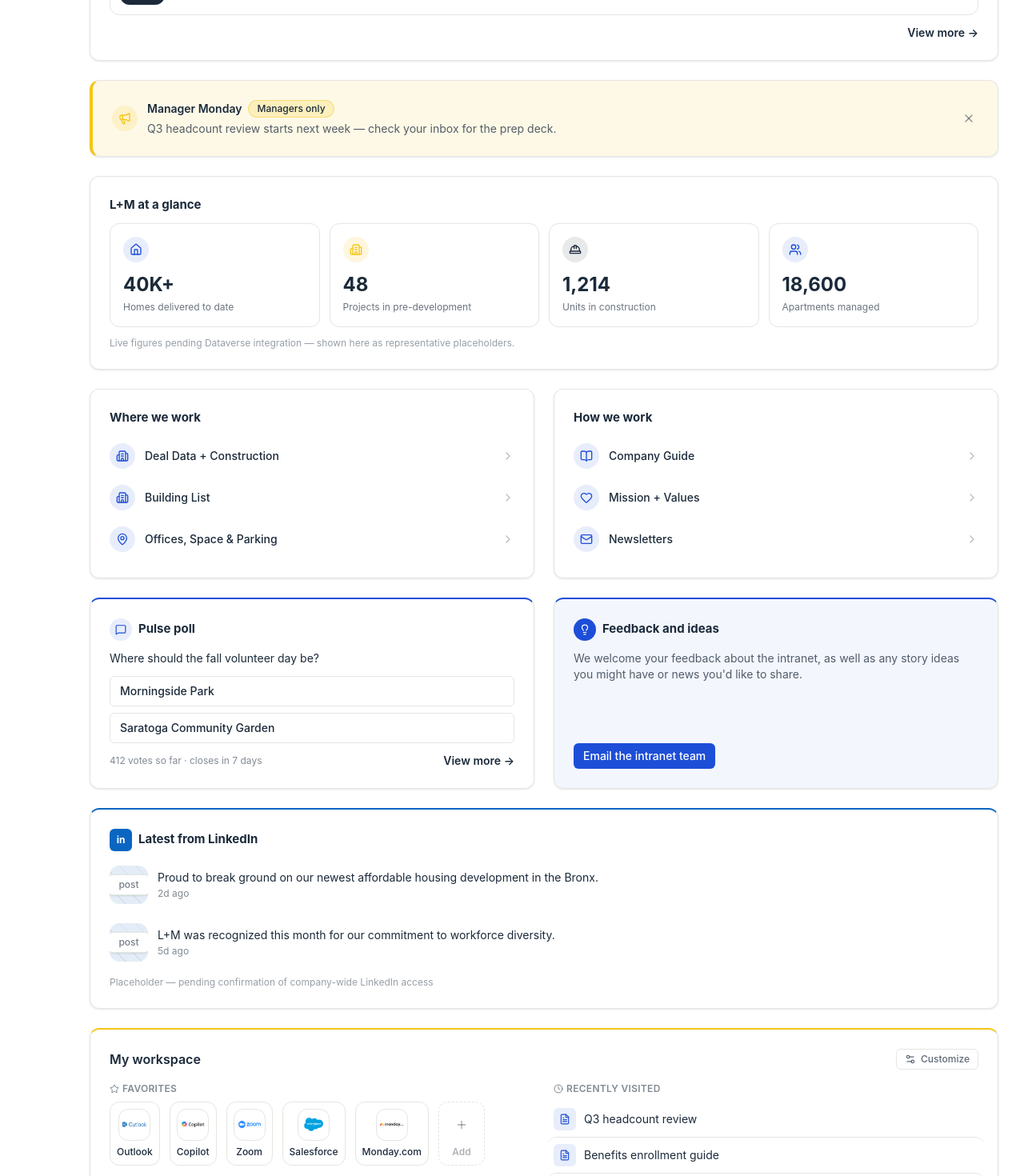
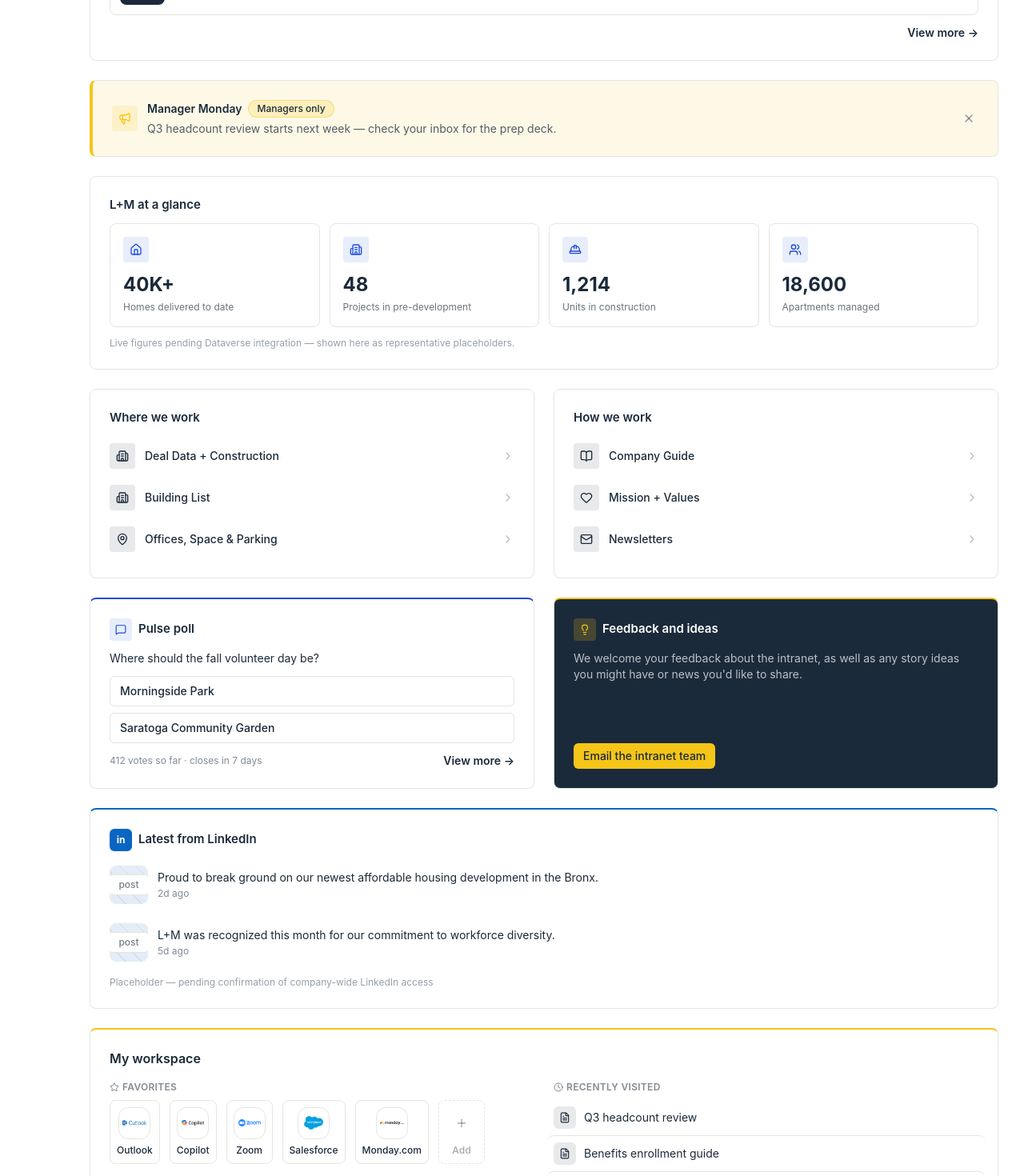
Before and after one commit to BriqBI-Devs/cornerstone-fe-staging, a React (Vite) app: page / in a window 1280 px wide. Shown: the part 1220-2690 px from the top of the page at 80% size. Built offline with nearby package versions, Linux system fonts and the light colour scheme.

Commit message:
Refactor UI components: update Card and SectionHeading styles, enhance CustomizableWorkspace layout, improve FeedbackAndIdeas and UpcomingEvents sections, adjust HowWeWork and WhereWeWork link styles, modify KPICards themes, and refine LinkedInFeed and SocialRow text styles.

```diff
--- a/src/components/ui/Card.tsx
+++ b/src/components/ui/Card.tsx
@@ -5,7 +5,7 @@ export function Card({ className, ...props }: HTMLAttributes<HTMLDivElement>) {
   return (
     <div
       className={cn(
-        "rounded-card border border-border bg-surface p-4 shadow-card md:p-6",
+        "rounded-card border border-border bg-surface p-4 md:p-6",
         className,
       )}
       {...props}
--- a/src/components/ui/SectionHeading.tsx
+++ b/src/components/ui/SectionHeading.tsx
@@ -9,7 +9,7 @@ export function SectionHeading({
 }) {
   return (
     <div className="mb-3 flex items-center justify-between">
-      <h2 className="text-[15px] font-bold text-brand-navy">{title}</h2>
+      <h2 className="text-[15px] font-semibold text-brand-navy">{title}</h2>
       {action}
     </div>
   );
--- a/src/features/home/CustomizableWorkspace.tsx
+++ b/src/features/home/CustomizableWorkspace.tsx
@@ -1,4 +1,4 @@
-import { Clock, FileText, Plus, Settings2, Star } from "lucide-react";
+import { Clock, FileText, Plus, Star } from "lucide-react";
 import { cn } from "../../lib/cn";
 import { Card } from "../../components/ui/Card";
 
@@ -21,13 +21,7 @@ const RECENT = [
 export function CustomizableWorkspace() {
   return (
     <Card className="border-t-2 border-t-brand-accent">
-      <div className="flex items-center justify-between">
-        <h2 className="text-base font-semibold text-brand-navy">My workspace</h2>
-        <button className="flex items-center gap-1.5 rounded-md border border-border px-2.5 py-1 text-xs font-medium text-brand-navy/70 hover:bg-surface-subtle">
-          <Settings2 className="h-3.5 w-3.5" />
-          Customize
-        </button>
-      </div>
+      <h2 className="text-base font-semibold text-brand-navy">My workspace</h2>
 
       <div className="mt-4 grid grid-cols-1 gap-6 sm:grid-cols-2">
         <div>
@@ -51,7 +45,7 @@ export function CustomizableWorkspace() {
                 <span className="text-xs font-medium text-brand-navy">{app.label}</span>
               </a>
             ))}
-            <button className="flex flex-col items-center justify-center gap-1.5 rounded-card border border-dashed border-border p-2 text-center text-brand-navy/40 transition-colors hover:border-brand-link/40 hover:text-brand-link">
+            <button className="flex flex-col items-center justify-center gap-1.5 rounded-card border border-dashed border-border p-2 text-center text-brand-navy/40 transition-colors hover:border-brand-navy/40 hover:text-brand-navy">
               <span className="flex h-10 w-10 items-center justify-center rounded-xl">
                 <Plus className="h-4 w-4" />
               </span>
@@ -74,7 +68,7 @@ export function CustomizableWorkspace() {
                   i > 0 && "border-t border-border",
                 )}
               >
-                <span className="flex h-7 w-7 shrink-0 items-center justify-center rounded-md bg-brand-link/10 text-brand-link">
+                <span className="flex h-7 w-7 shrink-0 items-center justify-center rounded-md bg-brand-navy/10 text-brand-navy">
                   <FileText className="h-3.5 w-3.5" />
                 </span>
                 <span className="truncate">{item}</span>
--- a/src/features/home/FeedbackAndIdeas.tsx
+++ b/src/features/home/FeedbackAndIdeas.tsx
@@ -3,20 +3,20 @@ import { Card } from "../../components/ui/Card";
 
 export function FeedbackAndIdeas() {
   return (
-    <Card className="flex h-full flex-col border-t-2 border-t-brand-link bg-brand-link/5">
+    <Card className="flex h-full flex-col border-t-2 border-t-brand-accent bg-brand-navy text-white">
       <div className="mb-3 flex items-center gap-2">
-        <span className="flex h-7 w-7 shrink-0 items-center justify-center rounded-full bg-brand-link text-white">
+        <span className="flex h-7 w-7 shrink-0 items-center justify-center rounded bg-brand-accent/20 text-brand-accent">
           <Lightbulb className="h-3.5 w-3.5" />
         </span>
-        <p className="text-[15px] font-bold text-brand-navy">Feedback and ideas</p>
+        <p className="text-[15px] font-semibold text-white">Feedback and ideas</p>
       </div>
-      <p className="text-sm text-brand-navy/75">
+      <p className="text-sm text-white/70">
         We welcome your feedback about the intranet, as well as any story ideas you might have or
         news you'd like to share.
       </p>
       <a
         href="mailto:intranet@lmdevelopmentpartners.com?subject=Cornerstone%20Feedback"
-        className="mt-auto w-fit self-start rounded-md bg-brand-link px-3 py-1.5 text-sm font-medium text-white hover:bg-brand-link/90"
+        className="mt-auto w-fit self-start rounded-md bg-brand-accent px-3 py-1.5 text-sm font-medium text-brand-navy hover:bg-brand-accent/90"
       >
         Email the intranet team
       </a>
--- a/src/features/home/HowWeWork.tsx
+++ b/src/features/home/HowWeWork.tsx
@@ -18,7 +18,7 @@ export function HowWeWork() {
                 href="#"
                 className="group flex items-center gap-3 rounded-card px-2 py-2 -mx-2 text-sm text-brand-navy transition-colors hover:bg-surface-subtle"
               >
-                <span className="flex h-8 w-8 shrink-0 items-center justify-center rounded-full bg-brand-link/10 text-brand-link">
+                <span className="flex h-8 w-8 shrink-0 items-center justify-center rounded bg-brand-navy/10 text-brand-navy">
                   <Icon className="h-4 w-4" />
                 </span>
                 <span className="flex-1 font-medium">{link}</span>
--- a/src/features/home/KPICards.tsx
+++ b/src/features/home/KPICards.tsx
@@ -9,12 +9,7 @@ const STATS = [
   { label: "Apartments managed", value: "18,600" },
 ];
 
-const THEMES = [
-  { icon: Home, bg: "bg-brand-link/10", text: "text-brand-link" },
-  { icon: Building2, bg: "bg-brand-accent/15", text: "text-brand-accent" },
-  { icon: HardHat, bg: "bg-brand-navy/10", text: "text-brand-navy" },
-  { icon: Users, bg: "bg-brand-link/10", text: "text-brand-link" },
-];
+const ICONS = [Home, Building2, HardHat, Users];
 
 export function KPICards() {
   return (
@@ -22,13 +17,10 @@ export function KPICards() {
       <SectionHeading title="L+M at a glance" />
       <div className="grid grid-cols-2 gap-3 sm:grid-cols-4">
         {STATS.map((stat, index) => {
-          const { icon: Icon, bg, text } = THEMES[index];
+          const Icon = ICONS[index];
           return (
-            <div
-              key={stat.label}
-              className="rounded-card border border-border p-4 transition-colors hover:border-brand-link/40 hover:bg-surface-subtle"
-            >
-              <span className={`flex h-8 w-8 items-center justify-center rounded-full ${bg} ${text}`}>
+            <div key={stat.label} className="rounded-card border border-border p-4">
+              <span className="flex h-8 w-8 items-center justify-center rounded bg-brand-link/10 text-brand-link">
                 <Icon className="h-4 w-4" />
               </span>
               <p className="mt-3 text-2xl font-bold text-brand-navy">{stat.value}</p>
--- a/src/features/home/LinkedInFeed.tsx
+++ b/src/features/home/LinkedInFeed.tsx
@@ -19,7 +19,7 @@ export function LinkedInFeed() {
         <span className="flex h-7 w-7 shrink-0 items-center justify-center rounded-md bg-[#0A66C2] text-xs font-bold text-white">
           in
         </span>
-        <p className="text-[15px] font-bold text-brand-navy">Latest from LinkedIn</p>
+        <p className="text-[15px] font-semibold text-brand-navy">Latest from LinkedIn</p>
       </div>
       <div className="space-y-3">
         {POSTS.map((post) => (
--- a/src/features/home/ManagerNotices.tsx
+++ b/src/features/home/ManagerNotices.tsx
@@ -9,7 +9,7 @@ export function ManagerNotices() {
 
   return (
     <Card className="flex items-center gap-3 border-l-4 border-l-brand-accent bg-brand-accent/10">
-      <span className="flex h-8 w-8 shrink-0 items-center justify-center rounded-full bg-brand-accent/15 text-brand-accent">
+      <span className="flex h-8 w-8 shrink-0 items-center justify-center rounded bg-brand-accent/15 text-brand-accent">
         <Megaphone className="h-4 w-4" />
       </span>
 
--- a/src/features/home/SocialRow.tsx
+++ b/src/features/home/SocialRow.tsx
@@ -19,10 +19,10 @@ export function PulsePoll() {
   return (
     <Card className="flex h-full flex-col border-t-2 border-t-brand-link">
       <div className="mb-3 flex items-center gap-2">
-        <span className="flex h-7 w-7 shrink-0 items-center justify-center rounded-full bg-brand-link/10 text-brand-link">
+        <span className="flex h-7 w-7 shrink-0 items-center justify-center rounded bg-brand-link/10 text-brand-link">
           <MessageSquare className="h-3.5 w-3.5" />
         </span>
-        <p className="text-[15px] font-bold text-brand-navy">Pulse poll</p>
+        <p className="text-[15px] font-semibold text-brand-navy">Pulse poll</p>
       </div>
       <p className="text-sm text-brand-navy">{POLL.question}</p>
       <div className="mt-3 space-y-2">
--- a/src/features/home/UpcomingEvents.tsx
+++ b/src/features/home/UpcomingEvents.tsx
@@ -49,7 +49,7 @@ export function UpcomingEvents() {
         {EVENTS.map((event) => (
           <div
             key={event.title}
-            className="flex items-start gap-4 rounded-card border border-border p-3 transition-colors hover:border-brand-link/40 hover:bg-surface-subtle"
+            className="flex items-start gap-4 rounded-card border border-border p-3 transition-colors hover:border-brand-navy/40 hover:bg-surface-subtle"
           >
             <div className="flex w-14 shrink-0 flex-col items-center rounded-card bg-brand-navy py-1.5 text-white">
               <span className="text-[10px] font-semibold uppercase tracking-wide text-white/70">
--- a/src/features/home/WhereWeWork.tsx
+++ b/src/features/home/WhereWeWork.tsx
@@ -18,7 +18,7 @@ export function WhereWeWork() {
                 href="#"
                 className="group flex items-center gap-3 rounded-card px-2 py-2 -mx-2 text-sm text-brand-navy transition-colors hover:bg-surface-subtle"
               >
-                <span className="flex h-8 w-8 shrink-0 items-center justify-center rounded-full bg-brand-link/10 text-brand-link">
+                <span className="flex h-8 w-8 shrink-0 items-center justify-center rounded bg-brand-navy/10 text-brand-navy">
                   <Icon className="h-4 w-4" />
                 </span>
                 <span className="flex-1 font-medium">{link}</span>
--- a/src/index.css
+++ b/src/index.css
@@ -12,8 +12,8 @@
   --font-sans: "Inter", system-ui, sans-serif;
   --font-serif: Georgia, "Times New Roman", Times, serif;
 
-  --radius-card: 0.75rem;
-  --shadow-card: 0 1px 3px rgba(27, 42, 58, 0.08), 0 1px 2px rgba(27, 42, 58, 0.04);
+  --radius-card: 0.5rem;
+  --shadow-card: none;
 }
 
 body {
```
